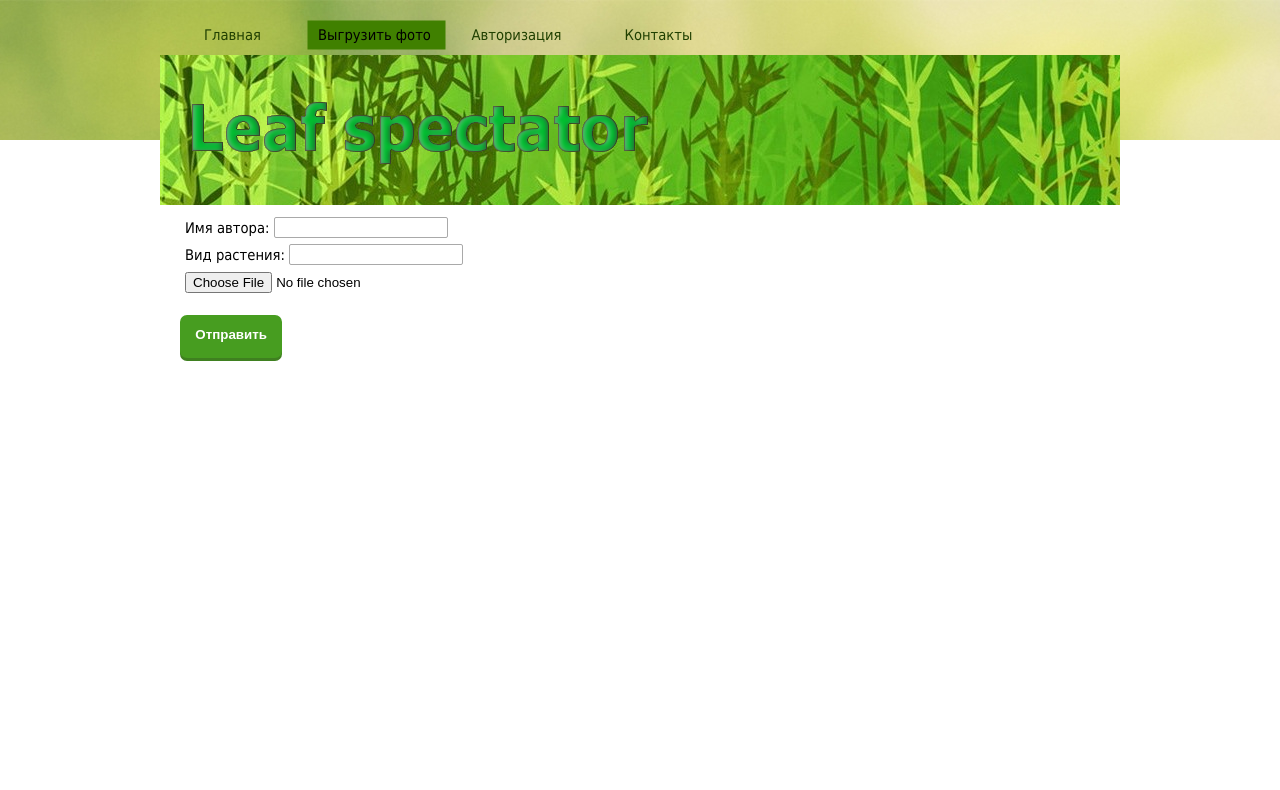
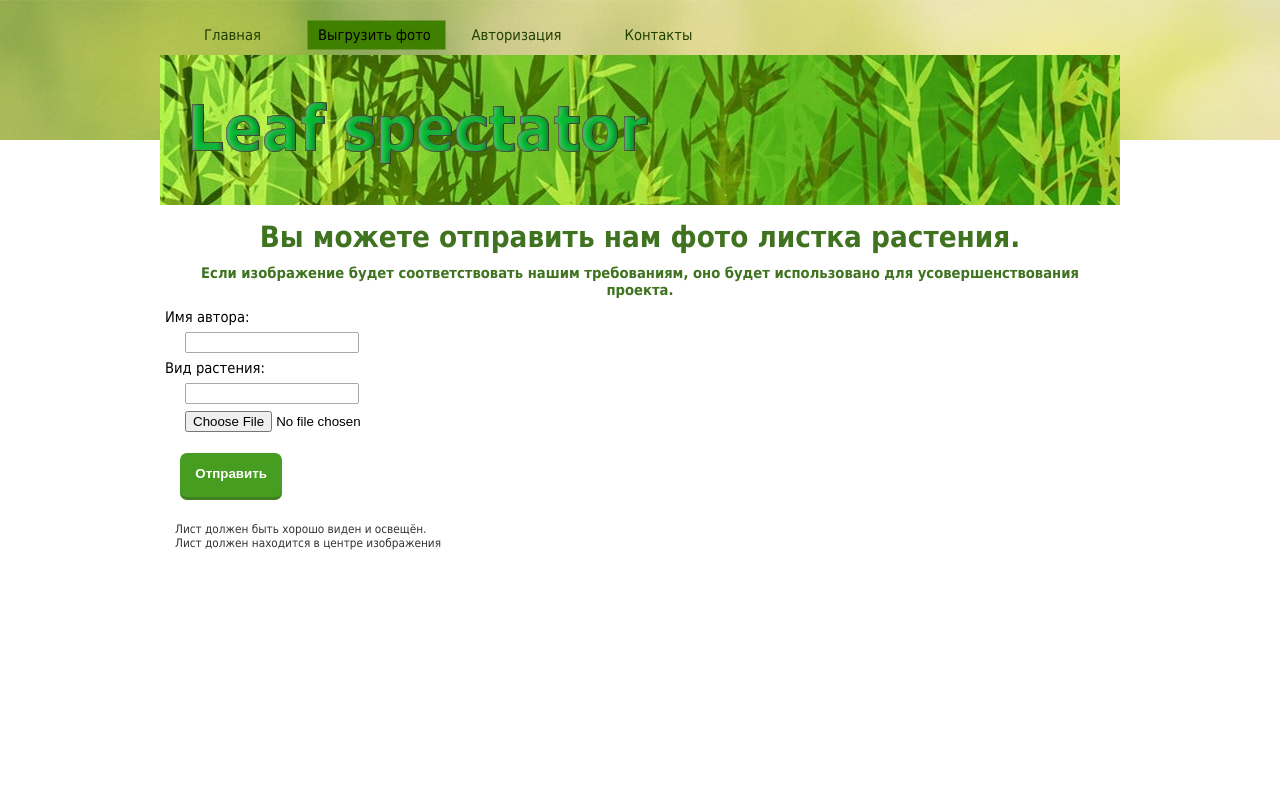
Before and after one commit to mechanoid7/LeafSpec, a Django app: page /upload/ in a window 1280 px wide. Shown: the top 790 px of the page. Run offline with Django 3.2, Linux system fonts and the light colour scheme.

Commit message:
Change styles CSS -UploadPage and AuthPage use form Site: -MainPage have 'Error' and 'Message' field -FileField in MainPage use my (broken) style

```diff
--- a/NeuralNetwork/apps/neuralmain/static/style/auth.css
+++ /dev/null
@@ -1,5 +0,0 @@
-.auth {
-    margin-left: auto;
-    margin-right: auto;
-    color: #051400;
-}
--- a/NeuralNetwork/apps/neuralmain/static/style/buttons.css
+++ b/NeuralNetwork/apps/neuralmain/static/style/buttons.css
@@ -1,6 +1,6 @@
 /*.button {*/
 /*}*/
-.button_default {
+.but-submit {
   margin: 15px;
   font-weight: 700;
   color: white;
@@ -14,12 +14,12 @@
   box-shadow: 0 3px rgb(63, 128, 32);
   transition: 0.1s;
 }
-.button_default:hover {
+.but-submit:hover {
   background: rgb(61, 123, 31);
   border: 2px solid #3D7B1F;
 
 }
-.button_default:active {
+.but-submit:active {
   background: rgb(49, 98, 25);
   box-shadow: 0 -3px rgb(63, 128, 32);
 }
--- a/NeuralNetwork/apps/neuralmain/static/style/fonts.css
+++ b/NeuralNetwork/apps/neuralmain/static/style/fonts.css
@@ -9,6 +9,13 @@
     text-align: center;
     color: #3f7320;
     font-size: 100%;
+    margin: 10px
+}
+
+.info {
+    text-align: left;
+    color: #333333;
+    font-size: 80%;
     margin: 10px
 }
 
@@ -24,3 +31,16 @@
     font-style:italic;
     background: #d4fcd1;
 }
+
+.err {
+    text-align: left;
+    font-weight: bold;
+    font-size: 100%;
+    border: dotted #666 1px;
+    border-left:solid #ff4500 7px;
+    margin:10px 5px;
+    padding:20px;
+    color:#345;
+    font-style: italic;
+    background: rgba(252, 205, 200, 0.69);
+}
--- /dev/null
+++ b/NeuralNetwork/apps/neuralmain/static/style/pages-styles.css
@@ -0,0 +1,24 @@
+.upload-page {
+    /*position: absolute;*/
+    position: center;
+    top: 30%;
+    left: 20%;
+    margin-right: -80%;
+    transform: translate(-20%, -80%)
+}
+
+.upload-page-obj{
+    margin: 5pt 15pt
+}
+.auth-page {
+    /*margin: 0;*/
+    position: absolute;
+    top: 30%;
+    left: 50%;
+    margin-right: -50%;
+    transform: translate(-50%, -50%)
+}
+
+.auth-page-obj {
+    margin: 5pt 15pt
+}
--- a/NeuralNetwork/apps/neuralmain/views.py
+++ b/NeuralNetwork/apps/neuralmain/views.py
@@ -77,7 +77,7 @@ def main(request):
             data_to_page['message'] = "Успешно"
         else:
             form = PhotoRequestForm()
-            data_to_page['message'] = "Файл не может быть больше 20мб."
+            data_to_page['error'] = "Файл не может быть больше 20мб."
             print("Uploaded file: '"+uploaded_file.name+"' big, not saved")
     else:
         form = PhotoRequestForm()
@@ -85,21 +85,21 @@ def main(request):
     return render(request, "website/main.html", data_to_page)
 
 
-def main_else(request):
-    data_to_page = {}
-    if request.method == 'POST':
-        post = copy.deepcopy(request.POST)  # make request copy and change data
-        post['photo_date'] = datetime.datetime.now().strftime("%Y-%m-%d %H:%M:%S")  # set current time
-        post['photo_name'] = post['photo_group'] + '_' + str(post['photo_date'])  # name=group+time
-        request.POST = post  # update request for database
-        form = PhotoToDatabaseForm(request.POST, request.FILES)
-        if form.is_valid():
-            form.save()
-            # return redirect('upload')  # update page
-    else:
-        form = PhotoRequestForm()
-    data_to_page['form'] = form
-    return render(request, "website/main.html", data_to_page)
+# def main_else(request):
+#     data_to_page = {}
+#     if request.method == 'POST':
+#         post = copy.deepcopy(request.POST)  # make request copy and change data
+#         post['photo_date'] = datetime.datetime.now().strftime("%Y-%m-%d %H:%M:%S")  # set current time
+#         post['photo_name'] = post['photo_group'] + '_' + str(post['photo_date'])  # name=group+time
+#         request.POST = post  # update request for database
+#         form = PhotoToDatabaseForm(request.POST, request.FILES)
+#         if form.is_valid():
+#             form.save()
+#             # return redirect('upload')  # update page
+#     else:
+#         form = PhotoRequestForm()
+#     data_to_page['form'] = form
+#     return render(request, "website/main.html", data_to_page)
 
 
 
@@ -124,7 +124,8 @@ def upload(request):
         form = PhotoToDatabaseForm(request.POST, request.FILES)
         if form.is_valid():
             form.save()
-            return redirect('upload')  # update page
+            data_to_page['message'] = 'Спасибо за помощь проекту.'
+            # return redirect('upload')  # update page
     else:
         form = PhotoToDatabaseForm()
     data_to_page['form'] = form
--- a/templates/website/pattern.html
+++ b/templates/website/pattern.html
@@ -23,7 +23,7 @@
 		<link rel="stylesheet" type="text/css" href="{% static 'style/fonts.css' %}"/>
 		<link rel="stylesheet" type="text/css" href="{% static 'style/buttons.css' %}"/>
 		<link rel="stylesheet" type="text/css" href="{% static 'style/fields.css' %}"/>
-		<link rel="stylesheet" type="text/css" href="{% static 'style/auth.css' %}"/>
+		<link rel="stylesheet" type="text/css" href="{% static 'style/pages-styles.css' %}"/>
 		<link rel="stylesheet" type="text/css" href="{% static 'style/print.css' %}" media="print" />
 		<link rel="stylesheet" type="text/css" href="{% static 'style/style.css' %}" media="screen,print" />
 		<link rel="stylesheet" type="text/css" href="{% static 'style/template.css' %}" media="screen" />
@@ -39,11 +39,10 @@
 		<div id="imFooterBg"></div>
 		<div id="imPage">
 			<div id="imHeader">
-{#				<h1 class="imHidden">Leaf spectator</h1>#}
+				<h1 class="imHidden">Leaf spectator</h1>
 			</div>
-{#			<a class="imHidden" href="#imGoToCont" title="Заголовок главного меню">Перейти к контенту</a>#}
-{#			<a id="imGoToMenu"></a><p class="imHidden">Главное меню:</p>#}
-			<div id="imMnMnGraphics"></div>
+
+{#			<div id="imMnMnGraphics"></div>#}
 			<div id="imMnMn" class="auto">
 				<div class="hamburger-site-background menu-mobile-hidden"></div><div class="hamburger-button"><div><div><div class="hamburger-bar"></div><div class="hamburger-bar"></div><div class="hamburger-bar"></div></div></div></div><div class="hamburger-menu-background-container"><div class="hamburger-menu-background menu-mobile-hidden"><div class="hamburger-menu-close-button"><span>&times;</span></div></div></div>
 				<span itemscope itemtype="http://schema.org/Attorney"><a itemprop="url" href="/"><img src="{% static 'style/responsive-logo.png' %}" itemprop="logo" class="menu-mobile-logo" alt="Leaf spectator"/></a>
--- a/templates/website/upload.html
+++ b/templates/website/upload.html
@@ -8,19 +8,21 @@
 {% block content %}
     <form method="post" enctype="multipart/form-data">
         {% csrf_token %}
-{#        {% for o in form %}#}
-{#            {{ o }}#}
-{#        {% endfor %}#}
-{#        <div style="margin: 10px">#}
-            <p style="margin: 5pt 15pt">Имя автора: {{ form.photo_author }}<br/></p>
-            <p style="margin: 5pt 15pt">Вид растения: {{ form.photo_group }}<br/></p>
-            <p style="margin: 5pt 15pt">{{ form.photo_file }}</p>
-{#        </div>#}
+        <h1 class="H1">Вы можете отправить нам фото листка растения. </h1>
+        <h2 class="H2">Если изображение будет соответствовать нашим требованиям, оно будет использовано для усовершенствования проекта.</h2>
+       {% if message %}
+        <div class="msg">
+            <p>{{ message }}</p>
+        </div>
+        {% endif %}
+        <span class="upload-page">
+            <text>Имя автора: </text><p class="upload-page-obj">{{ form.photo_author }}<br/></p>
+            <text>Вид растения: </text><p class="upload-page-obj">{{ form.photo_group }}<br/></p>
+            <p class="upload-page-obj">{{ form.photo_file }}</p>
+            <button class="but-submit">Отправить</button>
+        </span>
+{#    <text class="info">Лист должен быть хорошо виден и освещён.<br/>Лист должен находится в центре изображения</text>#}
+    <p class="info">Лист должен быть хорошо виден и освещён.<br/>Лист должен находится в центре изображения</p>
 
-{#        {{ form.as_p }}#}
-        <div id="imObjectForm_1_buttonswrap">
-            <button class="button_default">Отправить</button>
-{#            <br/><br/><button type="submit">Отправить</button>#}
-        </div>
     </form>
 {% endblock %}
```
Also changed, not shown: NeuralNetwork/apps/neuralmain/static/style/fields.css (+58 -59 lines), templates/website/auth.html (+5 -5 lines), templates/website/main.html (+14 -6 lines), db.sqlite3, templates/website/main_old.html (renamed from templates/website/main_upload.html), 1 other file.
